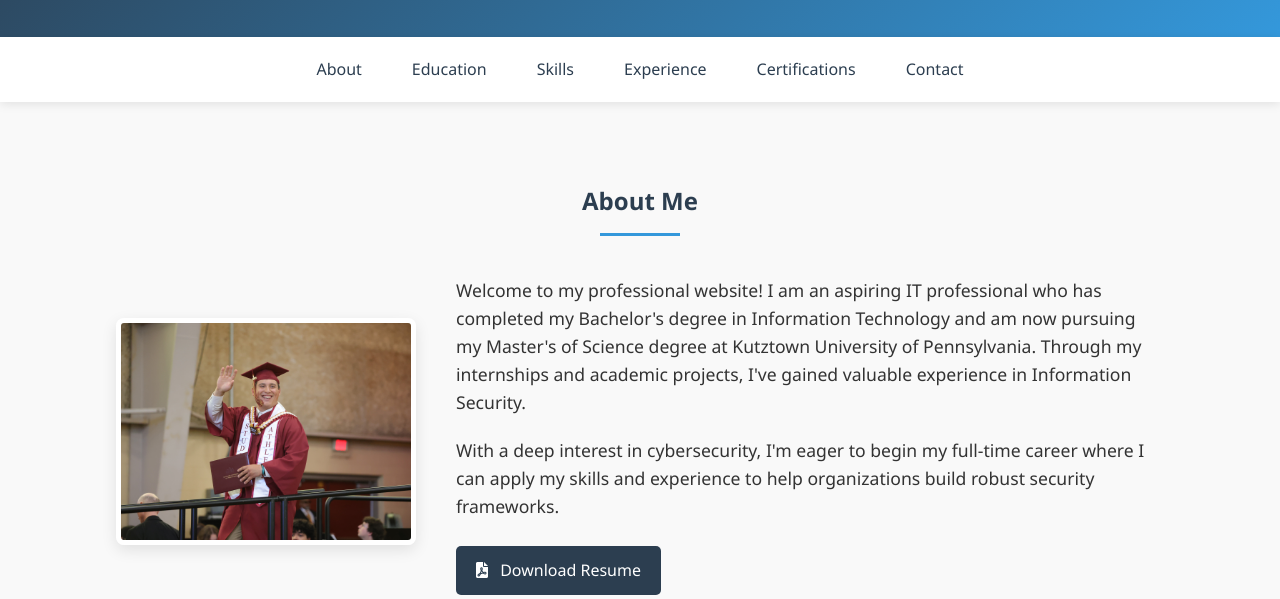
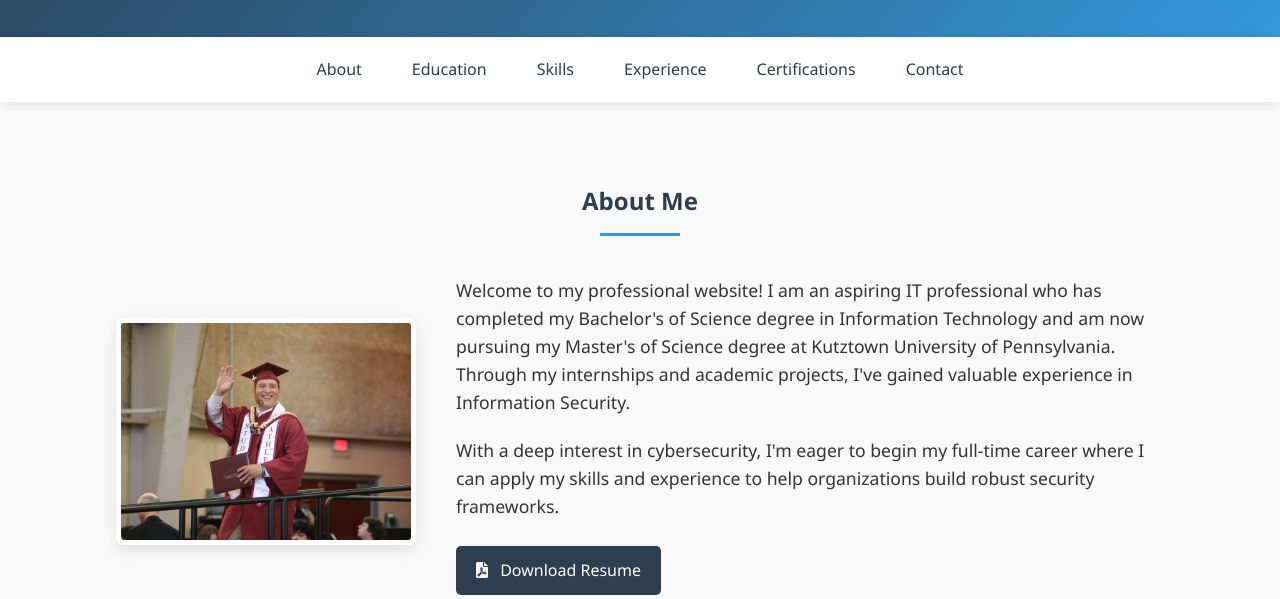
Before and after one commit to Ant-Helm/Ant-Helm.github.io, a plain HTML site: page index.html in a window 1280 px wide. Shown: the part 201-800 px from the top of the page. Drawn offline with Linux system fonts and the light colour scheme.

Commit message:
Update index.html

```diff
--- a/index.html
+++ b/index.html
@@ -36,7 +36,7 @@
                     <img src="profile-photo.JPEG" alt="Anthony Helmstetter">
                 </div>
                 <div class="about-text">
-                    <p>Welcome to my professional website! I am an aspiring IT professional who has completed my Bachelor's degree in Information Technology and am now pursuing my Master's of Science degree at Kutztown University of Pennsylvania. Through my internships and academic projects, I've gained valuable experience in Information Security.</p>
+                    <p>Welcome to my professional website! I am an aspiring IT professional who has completed my Bachelor's of Science degree in Information Technology and am now pursuing my Master's of Science degree at Kutztown University of Pennsylvania. Through my internships and academic projects, I've gained valuable experience in Information Security.</p>
                     <p>With a deep interest in cybersecurity, I'm eager to begin my full-time career where I can apply my skills and experience to help organizations build robust security frameworks.</p>
                     <div class="resume-download">
                         <a href="Anthony_Helmstetter_Resume.pdf" download class="download-btn"><i class="fas fa-file-pdf"></i> Download Resume</a>
```
